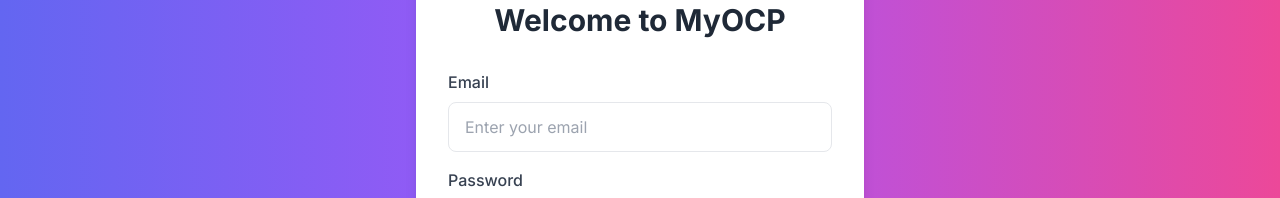
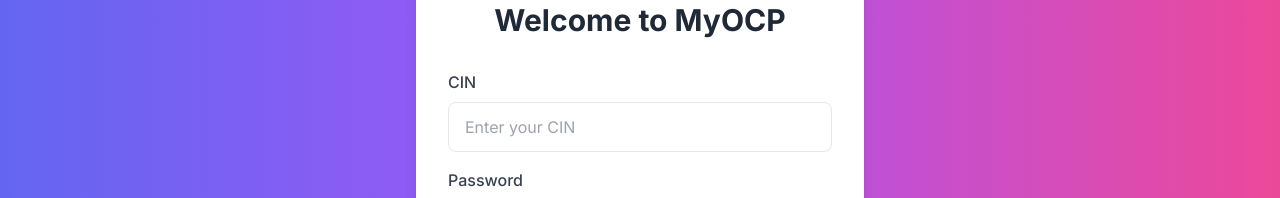
Before and after one commit to dr-oussama/HR-app, a Next.js app: page / in a window 1280 px wide. Shown: the part 238-436 px from the top of the page. Built offline with nearby package versions, Linux system fonts and the light colour scheme.

Commit message:
Replacing email with cin on login form

```diff
--- a/src/app/page.tsx
+++ b/src/app/page.tsx
@@ -2,7 +2,7 @@
 import { useState } from "react";
 
 const LoginPage = () => {
-  const [email, setEmail] = useState("");
+  const [cin, setCin] = useState("");
   const [password, setPassword] = useState("");
   const [error, setError] = useState(null); // State variable for error message
 
@@ -15,7 +15,7 @@
         headers: {
           "Content-Type": "application/json",
         },
-        body: JSON.stringify({ email, password }),
+        body: JSON.stringify({ cin: cin, password }),
       });
 
       if (response.ok) {
@@ -41,17 +41,17 @@
         </div>
         <form onSubmit={handleSubmit}>
           <div className="mb-4">
-            <label htmlFor="email" className="block text-gray-700 font-medium">
-              Email
+            <label htmlFor="cin" className="block text-gray-700 font-medium">
+              CIN
             </label>
             <input
-              type="email"
-              id="email"
-              name="email"
-              value={email}
-              onChange={(e) => setEmail(e.target.value)}
+              type="cin"
+              id="cin"
+              name="cin"
+              value={cin}
+              onChange={(e) => setCin(e.target.value)}
               className="mt-2 px-4 py-3 w-full border rounded-lg focus:outline-none focus:border-indigo-500 transition duration-300"
-              placeholder="Enter your email"
+              placeholder="Enter your CIN"
             />
           </div>
           <div className="mb-6">
--- a/src/pages/api/auth.ts
+++ b/src/pages/api/auth.ts
@@ -8,14 +8,14 @@
   res: NextApiResponse
 ) {
   if (req.method === "POST") {
-    const { email, password } = req.body;
+    const { cin, password } = req.body;
 
     try {
       // Find the user with the given email
-      const user = await prisma.user.findFirst({ where: { email } });
+      const user = await prisma.user.findFirst({ where: { cin } });
 
       if (!user) {
-        return res.status(401).json({ error: "Email is incorrect" });
+        return res.status(401).json({ error: "CIN is incorrect" });
       }
 
       // Compare the password with the hashed password in the user data
```
